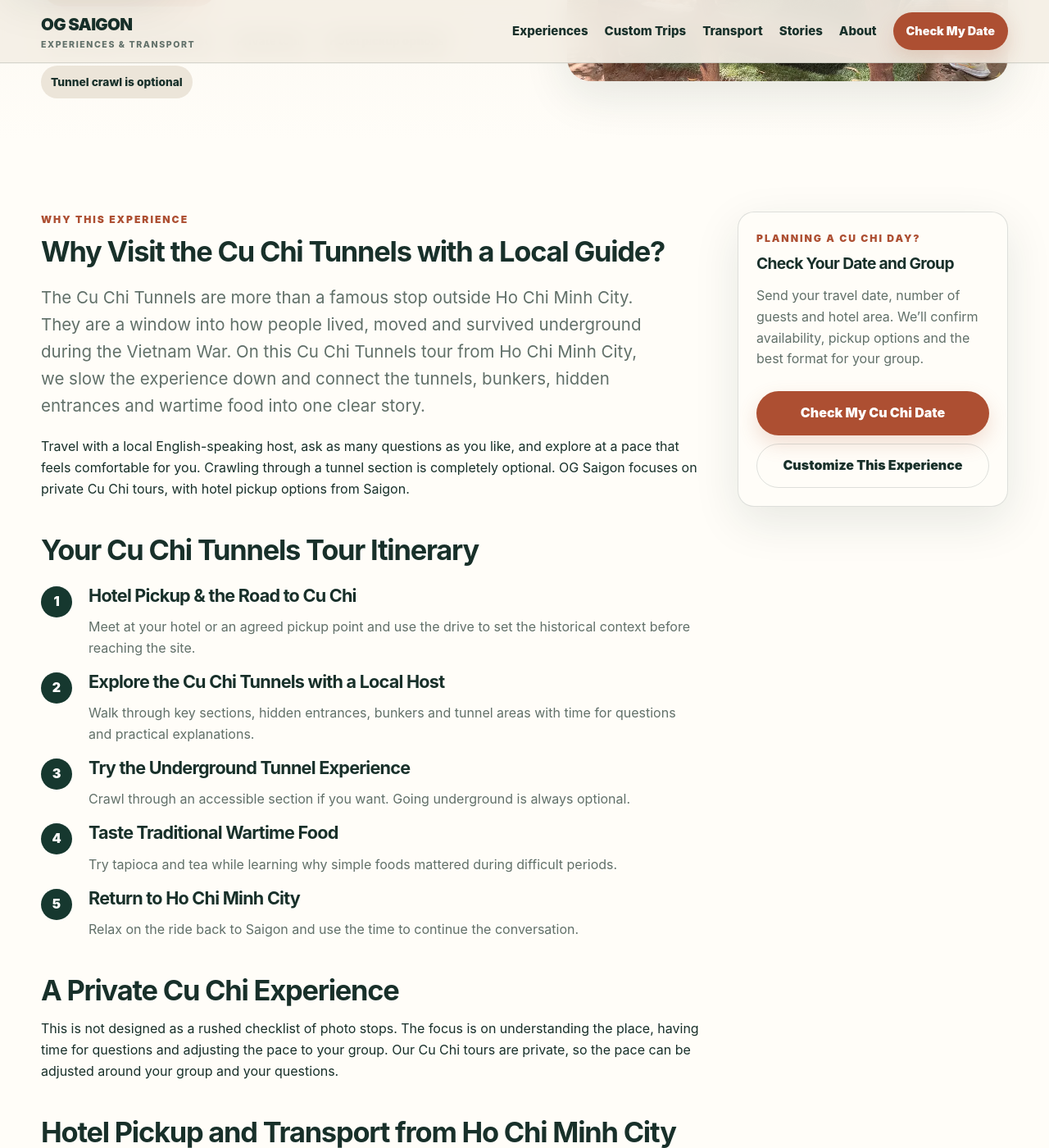
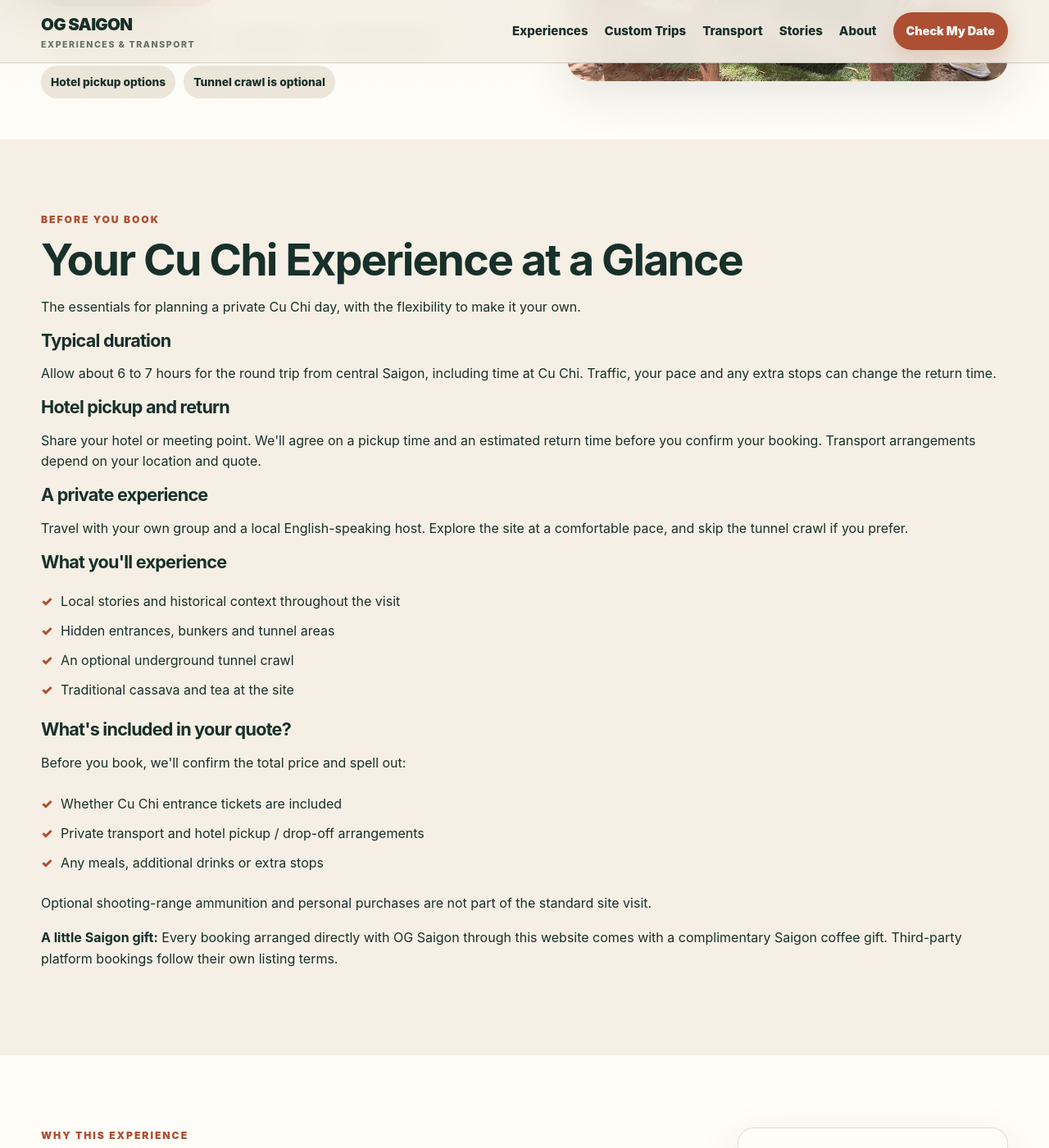
Before and after one commit to DSG2025/DSG2025.github.io, a Jekyll site: the page built from experiences/cu-chi-tunnels/index.html, in a window 1280 px wide and 1400 px high, scrolled down 533 px. Shown: the whole window at 82% size. Built offline with Jekyll 4.4.1, drawn with Linux system fonts in a browser that asks for light colours; some of the changed text lies outside the part shown.

Commit message:
Clarify Cu Chi planning, quote inclusions and direct coffee perk

```diff
--- a/experiences/cu-chi-tunnels/index.html
+++ b/experiences/cu-chi-tunnels/index.html
@@ -43,11 +43,55 @@ layout: null
 <div class="facts">
 <span class="fact">Local English-speaking host</span>
 <span class="fact">Private tour</span>
+<span class="fact">About 6 to 7 hours</span>
 <span class="fact">Hotel pickup options</span>
 <span class="fact">Tunnel crawl is optional</span>
 </div>
 </div>
 <img alt="Local guide explaining the Cu Chi Tunnels near Ho Chi Minh City" decoding="async" fetchpriority="high" height="900" loading="eager" src="/assets/images/duy-guiding-guests-cu-chi-tunnels.webp" width="1200"/>
+</div>
+</section>
+<section class="section cu-chi-planning" aria-labelledby="cu-chi-planning-title">
+<div class="wrap">
+<div class="eyebrow">Before you book</div>
+<h2 id="cu-chi-planning-title">Your Cu Chi Experience at a Glance</h2>
+<p class="cu-chi-planning-lead">The essentials for planning a private Cu Chi day, with the flexibility to make it your own.</p>
+<div class="cu-chi-quick-grid">
+<div class="cu-chi-quick-item">
+<h3>Typical duration</h3>
+<p>Allow about 6 to 7 hours for the round trip from central Saigon, including time at Cu Chi. Traffic, your pace and any extra stops can change the return time.</p>
+</div>
+<div class="cu-chi-quick-item">
+<h3>Hotel pickup and return</h3>
+<p>Share your hotel or meeting point. We'll agree on a pickup time and an estimated return time before you confirm your booking. Transport arrangements depend on your location and quote.</p>
+</div>
+<div class="cu-chi-quick-item">
+<h3>A private experience</h3>
+<p>Travel with your own group and a local English-speaking host. Explore the site at a comfortable pace, and skip the tunnel crawl if you prefer.</p>
+</div>
+</div>
+<div class="cu-chi-details-grid">
+<div class="cu-chi-details-panel">
+<h3>What you'll experience</h3>
+<ul class="bullets">
+<li>Local stories and historical context throughout the visit</li>
+<li>Hidden entrances, bunkers and tunnel areas</li>
+<li>An optional underground tunnel crawl</li>
+<li>Traditional cassava and tea at the site</li>
+</ul>
+</div>
+<div class="cu-chi-details-panel">
+<h3>What's included in your quote?</h3>
+<p>Before you book, we'll confirm the total price and spell out:</p>
+<ul class="bullets">
+<li>Whether Cu Chi entrance tickets are included</li>
+<li>Private transport and hotel pickup / drop-off arrangements</li>
+<li>Any meals, additional drinks or extra stops</li>
+</ul>
+<p class="cu-chi-quote-note">Optional shooting-range ammunition and personal purchases are not part of the standard site visit.</p>
+</div>
+</div>
+<p class="cu-chi-direct-gift"><strong>A little Saigon gift:</strong> Every booking arranged directly with OG Saigon through this website comes with a complimentary Saigon coffee gift. Third-party platform bookings follow their own listing terms.</p>
 </div>
 </section>
 <section class="section paper">
@@ -130,6 +174,8 @@ layout: null
 </div>
 </div>
 <div class="cards">
+<article class="card"><div class="card-body"><h3>How long does a Cu Chi tour take, and when will we get back?</h3><p>A typical private visit takes about 6 to 7 hours round trip from central Saigon. We confirm your pickup time and estimated return window before booking. Actual timing depends on traffic, your hotel location and pace.</p></div></article>
+<article class="card"><div class="card-body"><h3>Are Cu Chi entrance tickets included?</h3><p>We specify the Cu Chi entrance ticket and all other inclusions in your personal quote before you book, so you know exactly what the total price covers. Optional shooting-range ammunition is separate.</p></div></article>
 <article class="card"><div class="card-body"><h3>Is the Cu Chi Tunnels tour private?</h3><p>Yes. The Cu Chi format shown on this page is private. Tours booked through a third-party platform such as GetYourGuide or Viator follow the specific product listing you selected, so please check that listing for its group format.</p></div></article>
 <article class="card"><div class="card-body"><h3>Do I have to crawl through the tunnels?</h3><p>No. Going inside a tunnel section is completely optional. You can still explore the site, entrances, bunkers and exhibits without crawling underground.</p></div></article>
 <article class="card"><div class="card-body"><h3>Can you pick us up from our hotel in Ho Chi Minh City?</h3><p>Hotel pickup can be arranged for many locations in Ho Chi Minh City. Send us your hotel name or area when you contact us and we’ll confirm the pickup plan.</p></div></article>
```
